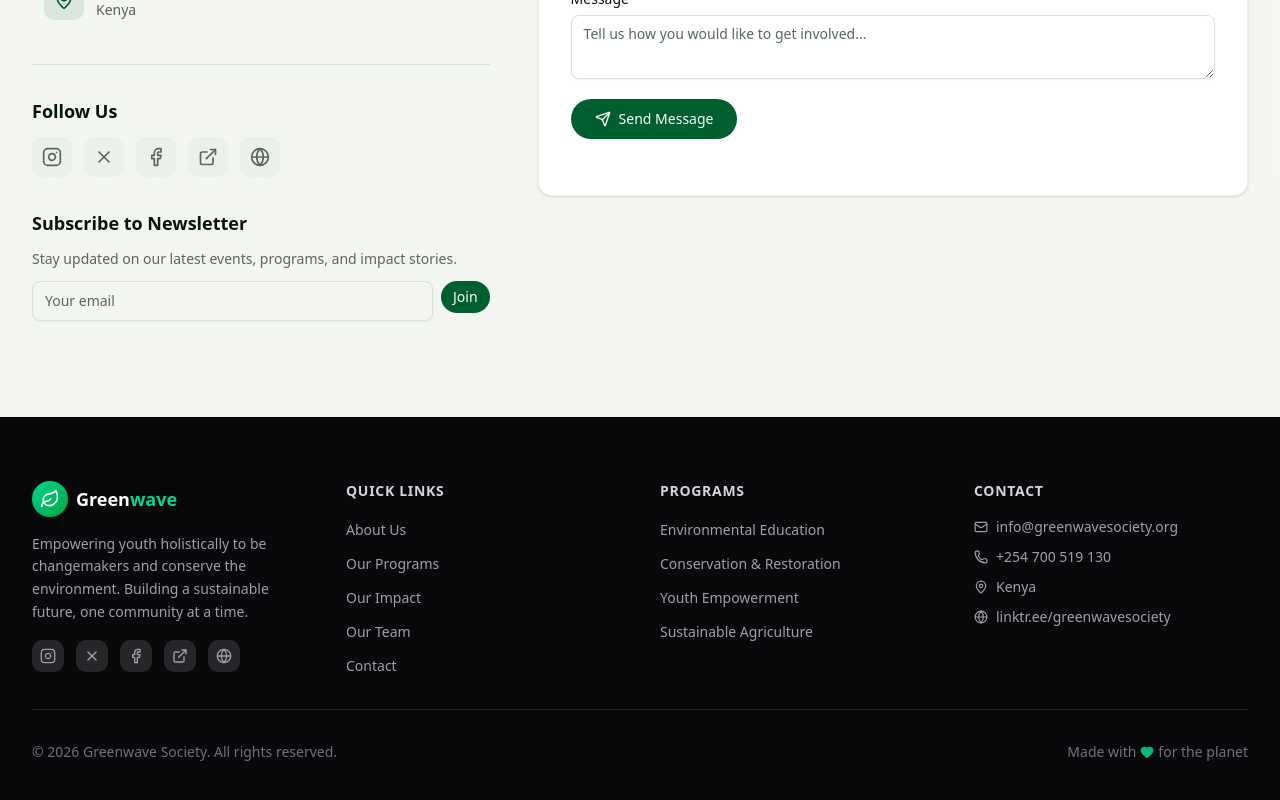
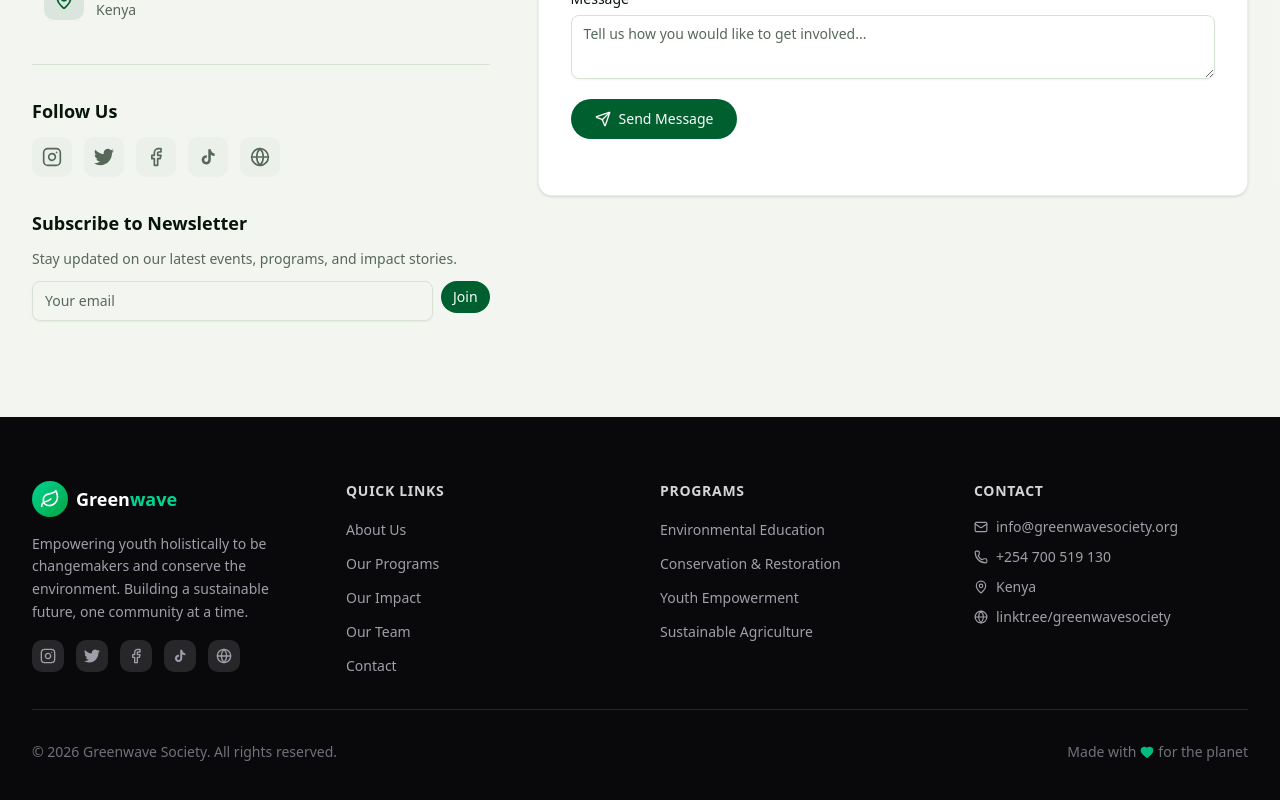
Before and after one commit to rauell1/greenwave-society, a Next.js app: page / in a window 1280 px wide. Shown: the part 7438-8238 px from the top of the page. Built offline with nearby package versions, Linux system fonts and the light colour scheme.

Commit message:
Update Twitter and TikTok social icons

```diff
--- a/src/app/page.tsx
+++ b/src/app/page.tsx
@@ -37,6 +37,22 @@ import {
 } from "lucide-react";
 
 /* ─────────────────────────────── helpers ─────────────────────────────── */
+
+function TwitterIcon({ className = "w-5 h-5" }: { className?: string }) {
+  return (
+    <svg viewBox="0 0 24 24" fill="currentColor" aria-hidden="true" className={className}>
+      <path d="M23.95 4.57a10 10 0 0 1-2.83.78 4.93 4.93 0 0 0 2.16-2.72 9.86 9.86 0 0 1-3.12 1.19 4.92 4.92 0 0 0-8.39 4.48A13.95 13.95 0 0 1 1.64 3.16a4.93 4.93 0 0 0 1.52 6.57A4.9 4.9 0 0 1 .96 9.1v.06a4.93 4.93 0 0 0 3.94 4.83 5 5 0 0 1-2.21.08 4.94 4.94 0 0 0 4.6 3.42A9.88 9.88 0 0 1 0 19.54a13.94 13.94 0 0 0 7.55 2.21c9.06 0 14.02-7.5 14.02-14 0-.22-.01-.42-.02-.63a10 10 0 0 0 2.4-2.55Z" />
+    </svg>
+  );
+}
+
+function TikTokIcon({ className = "w-5 h-5" }: { className?: string }) {
+  return (
+    <svg viewBox="0 0 24 24" fill="currentColor" aria-hidden="true" className={className}>
+      <path d="M16.6 5.82a4.78 4.78 0 0 1-1.23-3.2h-3.03v13.12a2.42 2.42 0 1 1-2.4-2.71c.2 0 .4.03.6.08V10a5.5 5.5 0 1 0 4.82 5.45v-6.2a7.82 7.82 0 0 0 4.59 1.48V7.72c-1.39 0-2.66-.7-3.35-1.9Z" />
+    </svg>
+  );
+}
 
 function FadeIn({
   children,
@@ -954,8 +970,8 @@ function Contact() {
                     },
                     {
                       href: "https://x.com/greenwaveke",
-                      icon: <X className="w-5 h-5" />,
-                      label: "X",
+                      icon: <TwitterIcon className="w-5 h-5" />,
+                      label: "Twitter",
                     },
                     {
                       href: "https://www.facebook.com/share/19byoMf2Re/",
@@ -964,7 +980,7 @@ function Contact() {
                     },
                     {
                       href: "https://www.tiktok.com/@greenwavesociety",
-                      icon: <ExternalLink className="w-5 h-5" />,
+                      icon: <TikTokIcon className="w-5 h-5" />,
                       label: "TikTok",
                     },
                     {
@@ -1190,9 +1206,9 @@ function Footer() {
             <div className="mt-4 flex gap-3">
               {[
                 { href: "https://www.instagram.com/greenwavesociety", icon: <Instagram className="w-4 h-4" />, label: "Instagram" },
-                { href: "https://x.com/greenwaveke", icon: <X className="w-4 h-4" />, label: "X" },
+                { href: "https://x.com/greenwaveke", icon: <TwitterIcon className="w-4 h-4" />, label: "Twitter" },
                 { href: "https://www.facebook.com/share/19byoMf2Re/", icon: <Facebook className="w-4 h-4" />, label: "Facebook" },
-                { href: "https://www.tiktok.com/@greenwavesociety", icon: <ExternalLink className="w-4 h-4" />, label: "TikTok" },
+                { href: "https://www.tiktok.com/@greenwavesociety", icon: <TikTokIcon className="w-4 h-4" />, label: "TikTok" },
                 { href: "https://linktr.ee/greenwavesociety", icon: <Globe className="w-4 h-4" />, label: "Linktree" },
               ].map((s) => (
                 <a
```
